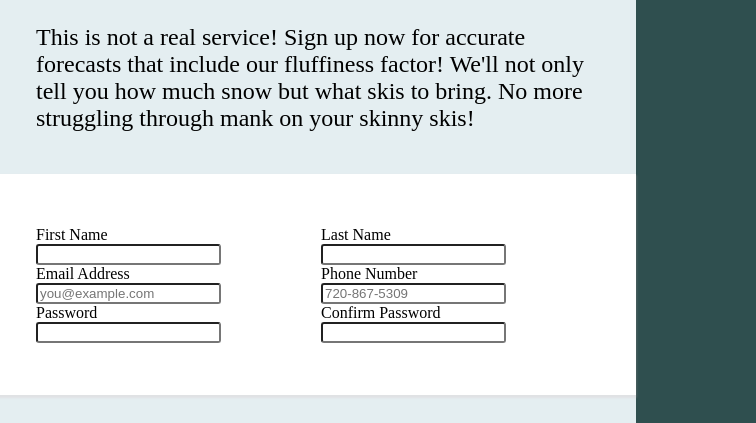
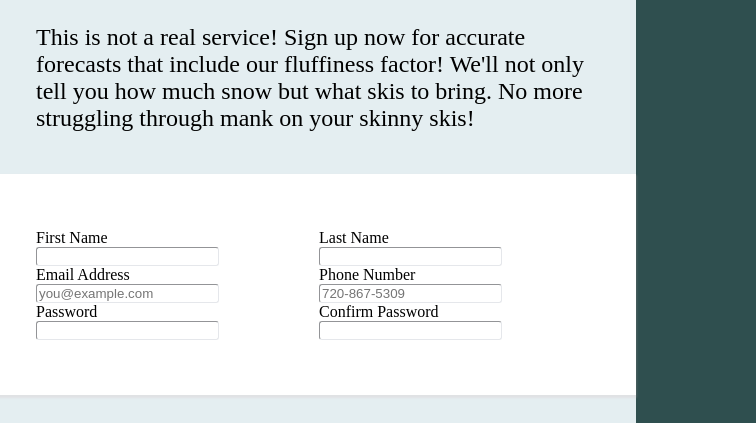
Before and after one commit to MountainMan4980/odinSignUpForm, a plain HTML site: page signUpPage/index.html in a window 1280 px wide. Shown: the top 423 px of the page, 524-1280 px from the left. Drawn offline with Linux system fonts and the light colour scheme; files whose address does not match are found by name.

Commit message:
added changing border color for inputs and changed input border width

```diff
--- a/signUpPage/style.css
+++ b/signUpPage/style.css
@@ -52,7 +52,6 @@ ul#user_fields {
 }
 
 form {
-
     height: 80%;
 }
 
@@ -65,8 +64,11 @@ form {
 }
 
 li {
-    display: inline-block;
+    display: flex;
+    flex-direction: column;
     padding-right: 100px;
+    justify-content: center;
+    height: 100%;
 }
 
 input, label {
@@ -76,6 +78,15 @@ input, label {
 
 input {
     border-radius: 3px;
+    border-color: #E5E7EB;
+    border-width: 1px;
+}
+
+input:focus {
+    outline: none;
+    border-color:blue;
+    box-shadow: 2px 2px 2px 1px rgba(206, 177, 177, 0.2);
+
 }
 
 
```
